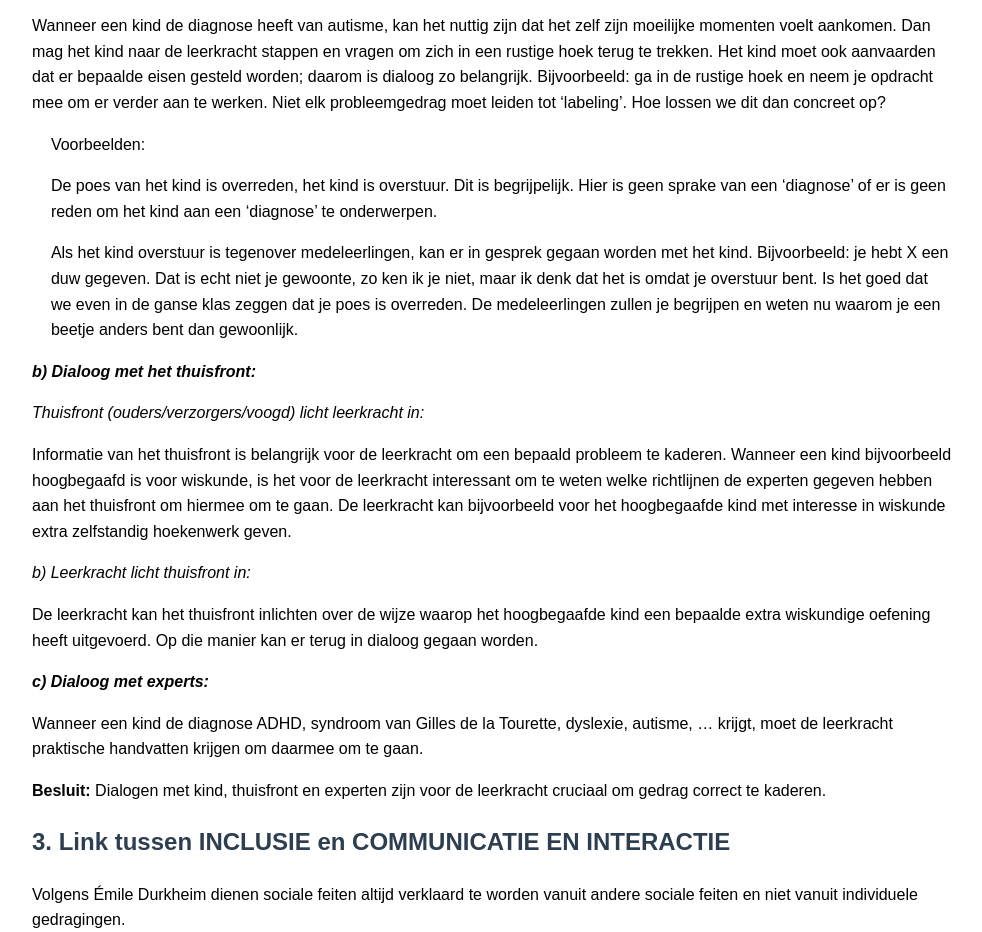
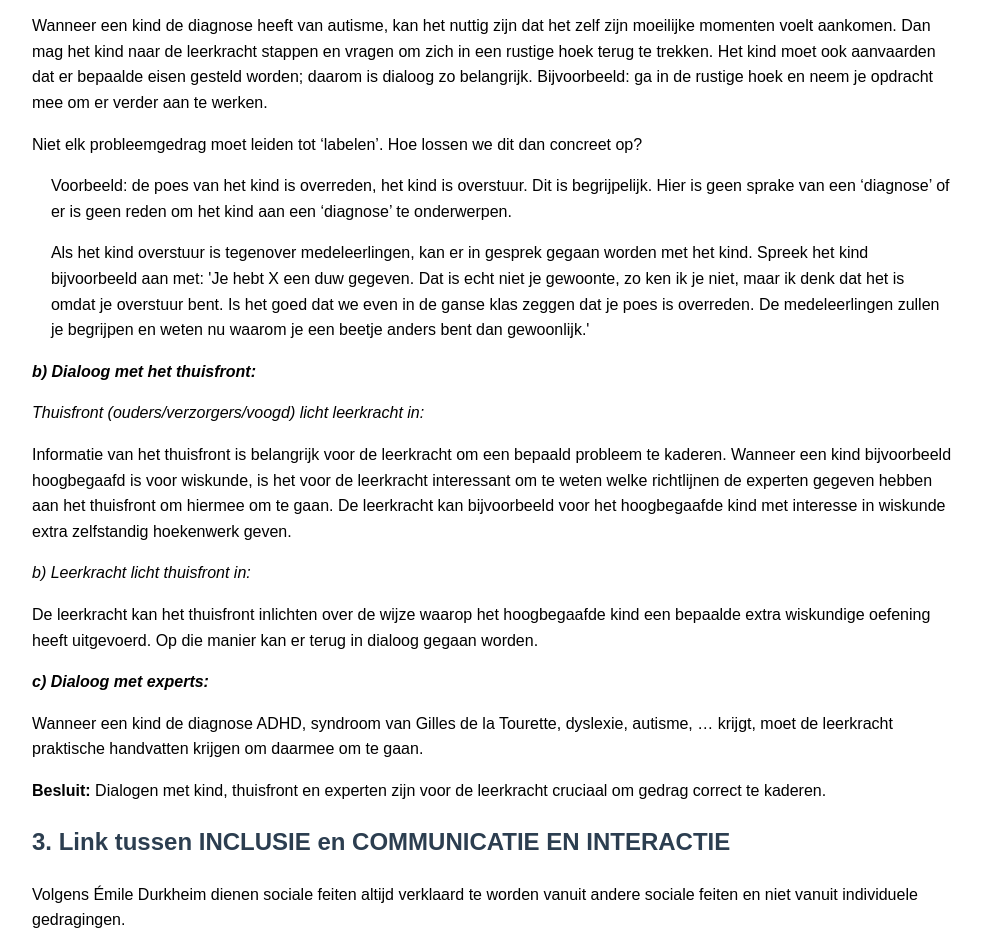
Before and after one commit to AnnDeneut/AnnDeneut.github.io, a plain HTML site: page kernwaarden.html in a window 1280 px wide. Shown: the part 2407-3339 px from the top of the page, without its empty margins (148-1130 px from the left). Drawn offline with Linux system fonts and the light colour scheme.

Commit message:
Update kernwaarden.html

```diff
--- a/kernwaarden.html
+++ b/kernwaarden.html
@@ -52,12 +52,10 @@ Durkheim ziet onderwijs als een mechanisme van socialisatie. Durkheim is misschi
 <p>Wanneer een kind de diagnose heeft van autisme, kan het nuttig zijn dat het zelf zijn moeilijke momenten voelt aankomen.
 Dan mag het kind naar de leerkracht stappen en vragen om zich in een rustige hoek terug te trekken.
 Het kind moet ook aanvaarden dat er bepaalde eisen gesteld worden; daarom is dialoog zo belangrijk.
-Bijvoorbeeld: ga in de rustige hoek en neem je opdracht mee om er verder aan te werken.
-Niet elk probleemgedrag moet leiden tot ‘labeling’.
-Hoe lossen we dit dan concreet op?</p>
-<p Style="margin-left:0.5cm;">Voorbeelden:</p>
-<p Style="margin-left:0.5cm;"> De poes van het kind is overreden, het kind is overstuur. Dit is begrijpelijk. Hier is geen sprake van een ‘diagnose’ of er is geen reden om het kind aan een ‘diagnose’ te onderwerpen.</p>
-<p Style="margin-left:0.5cm;">Als het kind overstuur is tegenover medeleerlingen, kan er in gesprek gegaan worden met het kind. Bijvoorbeeld: je hebt X een duw gegeven. Dat is echt niet je gewoonte, zo ken ik je niet, maar ik denk dat het is omdat je overstuur bent. Is het goed dat we even in de ganse klas zeggen dat je poes is overreden. De medeleerlingen zullen je begrijpen en weten nu waarom je een beetje anders bent dan gewoonlijk.</p>
+Bijvoorbeeld: ga in de rustige hoek en neem je opdracht mee om er verder aan te werken.</p>
+</p>Niet elk probleemgedrag moet leiden tot ‘labelen’. Hoe lossen we dit dan concreet op?</p>
+<p Style="margin-left:0.5cm;"> Voorbeeld: de poes van het kind is overreden, het kind is overstuur. Dit is begrijpelijk. Hier is geen sprake van een ‘diagnose’ of er is geen reden om het kind aan een ‘diagnose’ te onderwerpen.</p>
+<p Style="margin-left:0.5cm;"> Als het kind overstuur is tegenover medeleerlingen, kan er in gesprek gegaan worden met het kind. Spreek het kind bijvoorbeeld aan met: 'Je hebt X een duw gegeven. Dat is echt niet je gewoonte, zo ken ik je niet, maar ik denk dat het is omdat je overstuur bent. Is het goed dat we even in de ganse klas zeggen dat je poes is overreden. De medeleerlingen zullen je begrijpen en weten nu waarom je een beetje anders bent dan gewoonlijk.'</p>
 <p><b><i>b) Dialoog met het thuisfront:</i></b></p>
 <p><i>Thuisfront (ouders/verzorgers/voogd) licht leerkracht in:</i></p>
 <p>Informatie van het thuisfront is belangrijk voor de leerkracht om een bepaald probleem te kaderen.
```
